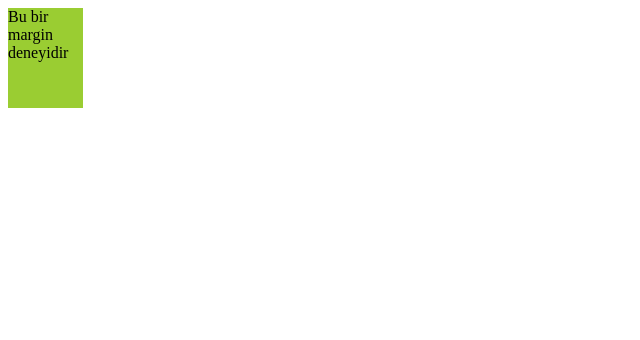
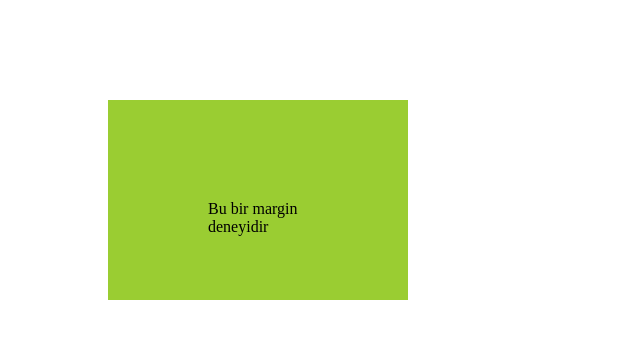
Before and after one commit to SelimKutuk/HTML-CSS-DERSI-KHAIHL, a plain HTML site: page html/margin.html in a window 1280 px wide. Shown: the whole page, without its empty margins (0-640 px from the left). Drawn offline with Linux system fonts and the light colour scheme.

Commit message:
modified:   css/style.css 	modified:   html/margin.html

```diff
--- a/css/style.css
+++ b/css/style.css
@@ -58,10 +58,22 @@ h1 {
 /* MARGİN ÖZELLİKLERİ */
 div {
     /* Genişlik */
-    width: 75px;
+    width:300px  ;
     /* Yükseklik */
-    height: 100px;
+    height: 200px;
     /*Arka plan rengi*/
     background-color: yellowgreen;
+    margin-top:100px;
+    margin-left:100px;
+    margin: 100px;
+}
+/*Padding Özellikleri */
+p {
 
+    padding-top:30px;
+    padding-left: 20px;
+    padding-right: 40px;
+    padding-bottom: 10px;
+    /* PADDİNG TEK YAZILIŞ*/
+    padding: 100px;
 }
--- a/html/margin.html
+++ b/html/margin.html
@@ -8,6 +8,6 @@
     <link rel="stylesheet" href="../css/style.css">
 </head>
 <body>
-    <div>Bu bir margin deneyidir</div>
+    <div> <p>Bu bir margin deneyidir</p> </div>
 </body>
 </html>
```
